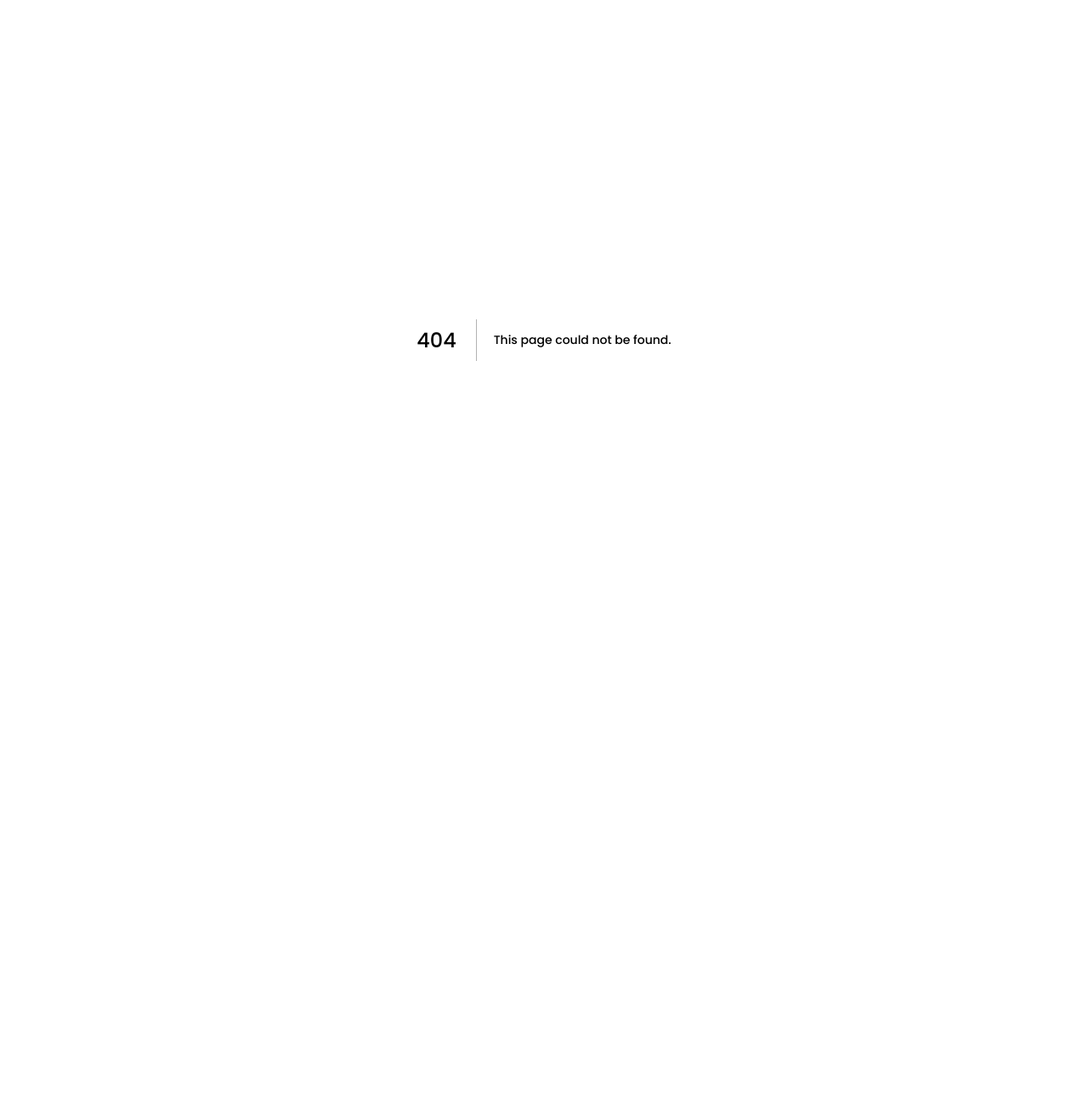
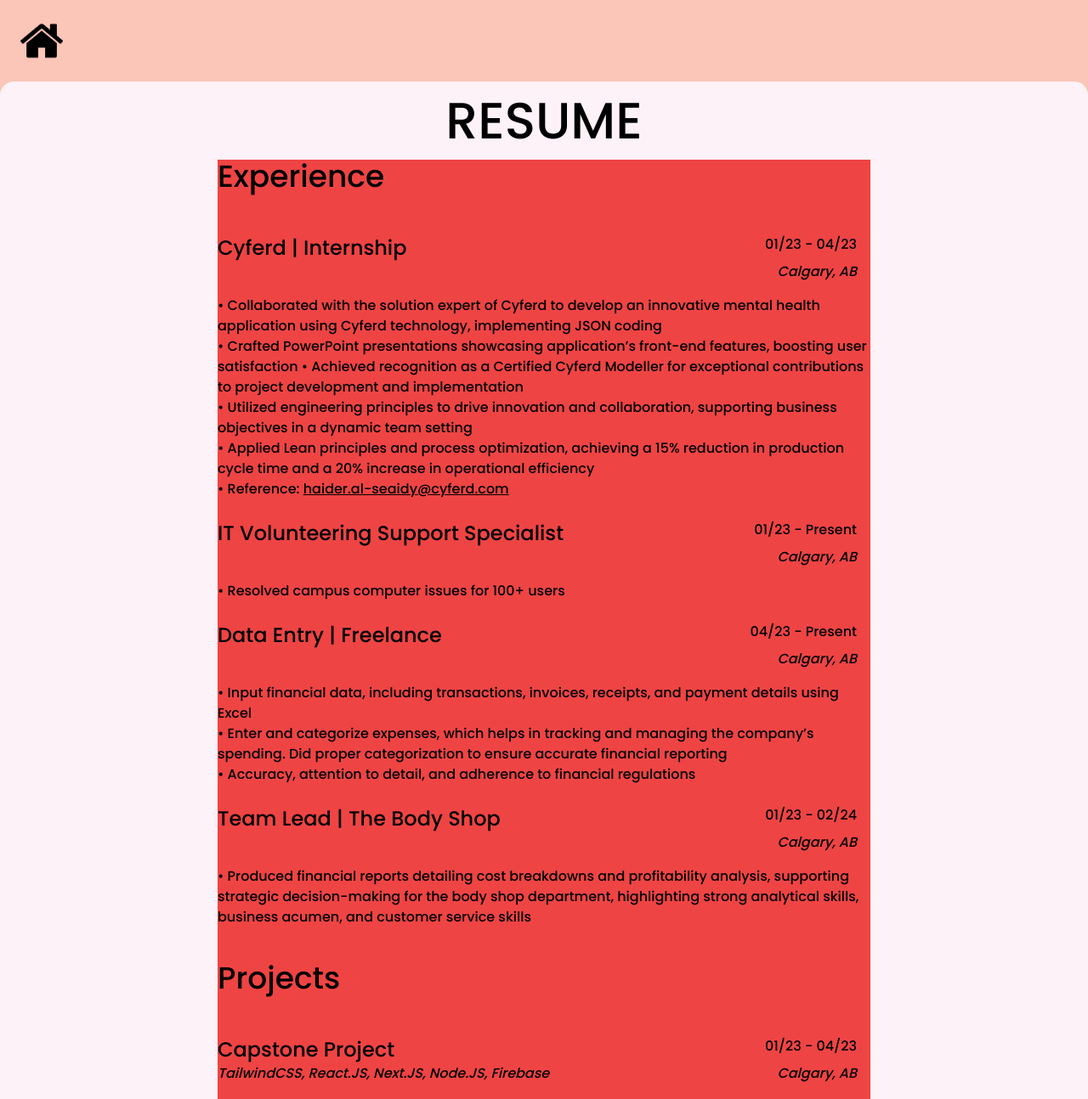
Before and after one commit to tansimafiana/Portfolio, a Next.js app in the folder tansimakamalfiana-portfolio/: page /pages/PortfolioPage in a window 1280 px wide. Before the commit this address had no page. Shown: the top 1294 px of the page at 85% size. Before the commit the page ends 800 px from the top, so only its background shows below. Built offline with nearby package versions, Linux system fonts and the light colour scheme.

Commit message:
addChanges

```diff
--- a/tansimakamalfiana-portfolio/app/components/Buttons.js
+++ b/tansimakamalfiana-portfolio/app/components/Buttons.js
@@ -1,11 +1,11 @@
 import Image from "next/image";
 import Link from "next/link"
 
-export default function Button({text, href}) {
+export default function Button({text, href, className}) {
   return (
     <main>
         <Link href={href ? href : ""}>
-            <button className=" text-2xl p-2 hover:underline">{text ? text : "Text"}</button>
+            <button className={className ? className : " text-2xl p-2 hover:underline"} >{text ? text : "Text"}</button>
         </Link>
     </main>
   );
--- /dev/null
+++ b/tansimakamalfiana-portfolio/app/components/MailIcon.js
@@ -0,0 +1,12 @@
+import Image from "next/image";
+import Link from "next/link"
+
+export default function MailIcon() {
+  return (
+    <main>
+        <a target="_blank" href="mailto:tansimafiana16@gmail.com">
+            <Image className="" src="/MailIcon.png" width="35" height="35" />
+        </a>
+    </main>
+  );
+}
--- a/tansimakamalfiana-portfolio/app/layout.js
+++ b/tansimakamalfiana-portfolio/app/layout.js
@@ -11,7 +11,7 @@ export const metadata = {
 
 export default function RootLayout({ children }) {
   return (
-    <html lang="en">
+    <html className="bg-rose-100"lang="en">
       {/*<Navigation />*/}
       <body className={inter.className}>{children}</body>
     </html>
--- a/tansimakamalfiana-portfolio/app/page.js
+++ b/tansimakamalfiana-portfolio/app/page.js
@@ -7,7 +7,7 @@ import Buttons from "@/app/components/Buttons"
 
 export default function Home() {
   return (
-    <main className="w-screen h-screen bg-[#FBC5B8] flex">
+    <main className="w-screen h-screen bg-rose-100 flex">
 
       <div className="m-auto w-red-200 w-4/5 justify-center">
         <div className="flex text-black">
@@ -28,9 +28,9 @@ export default function Home() {
             <h3 className=" text-4xl px-8 flex justify-center text-center font-poppinsThin">Hi, I'm Fiona! I'm a recent graduate with a passion for Web Development, UX/UI design, Project planning, and Software Development.</h3>
 
             <div className="flex w-full justify-evenly m-auto py-8 px-24">
-              <Buttons text="PORTFOLIO"/>
+              <Buttons text="PORTFOLIO" href="../pages/PortfolioPage"/>
               <Buttons text="RESUME" href="../pages/ResumePage"/>
-              <Buttons text="CONTACT" />
+              <Buttons text="CONTACT" href="../pages/ContactPage" />
             </div>
           </div>
         </div>
--- /dev/null
+++ b/tansimakamalfiana-portfolio/app/pages/ContactPage/page.js
@@ -0,0 +1,60 @@
+import Image from "next/image";
+import FionaIcon from "@/app/components/FionaIcon"
+import GitHubIcon from "@/app/components/GitHubIcon"
+import LinkedInIcon from "@/app/components/LinkedInIcon"
+import MailIcon from "@/app/components/MailIcon"
+import Buttons from "@/app/components/Buttons"
+
+import Navigation from "@/app/navigation/page"
+
+
+export default function ContactPage() {
+  return (
+
+
+
+
+
+
+<main className="w-screen h-screen bg-rose-100 flex-col text-black">
+
+            <div className=" flex top-0 right-0 h-16 w-full justify-end p-4">
+              <Buttons text="PORTFOLIO" href="../pages/PortfolioPage"/>
+              <Buttons text="RESUME" href="../pages/ResumePage"/>
+              <Buttons text="CONTACT" href="../pages/ContactPage" />
+            </div>
+
+      <div className="m-auto flex  w-red-200 w-4/5 justify-center h-full">
+        <div className="flex text-black align-middle py-36">
+
+          <div className="w-64">
+            <div className=" w-64">
+              <div className="flex justify-center m-auto"><FionaIcon /></div>
+
+
+            </div>
+          </div>
+
+          <div className="flex-col justify-center ">
+            <h1 className=" text-6xl py-4 px-8 text-center font-extrabold">Hello! Let's Connect?</h1>
+            <h3 className=" text-4xl py-4 px-8 flex justify-center text-center font-poppinsThin">Let's chat!</h3>
+
+            <div className="px-24">
+                <div className="flex">
+                    <div className="mt-2 pr-4"><MailIcon /></div>
+                    <Buttons className=" text-lg p-2 hover:underline" text="Email me" href="../pages/ContactPage" />
+                </div>
+                <div className="flex">
+                    <div className="mt-2 pr-4"><LinkedInIcon /></div>
+                    <Buttons className=" text-lg p-2 hover:underline" text="Connect with me on LinkedIn" href="../pages/ContactPage" />
+                </div>
+            </div>
+          </div>
+        </div>
+      </div>
+    </main>
+
+
+
+  );
+}
--- /dev/null
+++ b/tansimakamalfiana-portfolio/app/pages/PortfolioPage/page.js
@@ -0,0 +1,135 @@
+import Image from "next/image";
+import FionaIcon from "@/app/components/FionaIcon"
+import GitHubIcon from "@/app/components/GitHubIcon"
+import LinkedInIcon from "@/app/components/LinkedInIcon"
+import Buttons from "@/app/components/Buttons"
+
+import Navigation from "@/app/navigation/page"
+
+
+export default function PortfolioPage() {
+  return (
+    <main className="bg-[#FBC5B8] text-black my-auto flex-col flex flex-wrap rounded-2xl">
+      <Navigation />
+
+      <div className="w-screen bg-pink-50 flex-col rounded-2xl pb-12">
+        <h1 className=" mx-auto justify-center flex py-4 text-6xl">RESUME</h1>
+
+        {/* Double-sided pane */}
+        <div className="w-10/12 h-full flex flex-wrap justify-center mx-auto">
+          {/* First Side */}
+          <div className=" h-full bg-red-500 max-w-3xl">
+            <h2 className=" text-4xl pb-12">Experience</h2>
+
+            {/* Experience Field */}
+            <div className="">
+            <div className="w-full flex justify-space mx-auto">
+                <h3 className="mr-auto justify-start text-2xl">Cyferd | Internship </h3>
+                <h3 className="ml-auto pr-4">01/23 - 04/23</h3>
+              </div>
+              <div className="w-full flex justify-space mx-auto">
+                <h3 className="ml-auto pr-4 italic">Calgary, AB</h3>
+              </div>
+              <ul className="mt-4">
+                <li>• Collaborated with the solution expert of Cyferd to develop an innovative mental health application using Cyferd
+technology, implementing JSON coding</li>
+                <li>• Crafted PowerPoint presentations showcasing application’s front-end features, boosting user satisfaction
+• Achieved recognition as a Certified Cyferd Modeller for exceptional contributions to project development and
+implementation</li>
+                <li>• Utilized engineering principles to drive innovation and collaboration, supporting business objectives in a dynamic
+team setting</li>
+                <li>• Applied Lean principles and process optimization, achieving a 15% reduction in production cycle time and a 20%
+increase in operational efficiency</li>
+                <li>• Reference: <span className="underline">haider.al-seaidy@cyferd.com</span> <span className="underline"></span></li>
+              </ul>
+            </div>
+
+            {/* IT Volunteering */}
+            <div className="mt-6">
+            <div className="w-full flex justify-space mx-auto">
+                <h3 className="mr-auto justify-start text-2xl">IT Volunteering Support Specialist </h3>
+                <h3 className="ml-auto pr-4">01/23 - Present</h3>
+              </div>
+              <div className="w-full flex justify-space mx-auto">
+                <h3 className="ml-auto pr-4 italic">Calgary, AB</h3>
+              </div>
+              <ul className="mt-4">
+                <li>• Resolved campus computer issues for 100+ users</li>
+              </ul>
+            </div>
+
+            <div className="mt-6">
+            <div className="w-full flex justify-space mx-auto">
+                <h3 className="mr-auto justify-start text-2xl">Data Entry | Freelance</h3>
+                <h3 className="ml-auto pr-4">04/23 - Present</h3>
+              </div>
+              <div className="w-full flex justify-space mx-auto">
+                <h3 className="ml-auto pr-4 italic">Calgary, AB</h3>
+              </div>
+              <ul className="mt-4">
+                <li>• Input financial data, including transactions, invoices, receipts, and payment details using Excel</li>
+                <li>• Enter and categorize expenses, which helps in tracking and managing the company’s spending. Did proper
+categorization to ensure accurate financial reporting</li>
+                <li>• Accuracy, attention to detail, and adherence to financial regulations</li>
+
+              </ul>
+            </div>
+
+            <div className="mt-6">
+              <div className="w-full flex justify-space mx-auto">
+                <h3 className="mr-auto justify-start text-2xl">Team Lead | The Body Shop</h3>
+                <h3 className="ml-auto pr-4">01/23 - 02/24</h3>
+              </div>
+              <div className="w-full flex justify-space mx-auto">
+                <h3 className="ml-auto pr-4 italic">Calgary, AB</h3>
+              </div>
+              <ul className="mt-4">
+                <li>• Produced financial reports detailing cost breakdowns and profitability analysis, supporting strategic decision-making
+for the body shop department, highlighting strong analytical skills, business acumen, and customer service skills</li>
+              </ul>
+            </div>
+
+            <h2 className=" text-4xl pb-12 mt-10">Projects</h2>
+            <div className="">
+              <div className="w-full flex justify-space mx-auto">
+                <h3 className="mr-auto justify-start text-2xl">Capstone Project</h3>
+                <h3 className="ml-auto pr-4">01/23 - 04/23</h3>
+              </div>
+              <div className="w-full flex justify-space mx-auto">
+                <h3 className="mr-auto pr-4 italic"> TailwindCSS, React.JS, Next.JS, Node.JS, Firebase</h3>
+                <h3 className="ml-auto pr-4 italic">Calgary, AB</h3>
+              </div>
+              <ul className="mt-4">
+                <li>• Led Capstone team to develop dynamic cat breeding website</li>
+                <li>• Utilized React.js, Next.js, Node.js for scalability and front end, Firebase for real-time database</li>
+                <li>• Leveraged Visual Studio Code for coding, debugging, and Git/GitHub version control, achieving a boost in code
+quality and deployment efficiency</li>
+<li>• Employed UML diagrams for system architecture, following agile and scrum methodologies</li>
+<li>• Designed and developed an admin dashboard using React.js; streamlined management of 50+ cat breeds, 100 cats,
+and interactive site content, focusing in a increase in user satisfaction, and site content</li>
+<li>• Implemented Tailwind CSS for rapid UI prototyping and responsive design</li>
+
+              </ul>
+            </div>
+          </div>
+
+          {/* Second Side */}
+          <div className=" h-ful pl-8 ml-4">
+            <h2 className=" text-4xl pb-12">Education</h2>
+
+            <div className="w-full flex justify-space mx-auto">
+              <h3 className="mr-auto justify-start text-2xl">Southern Alberta Institute of Technology</h3>
+              <h3 className="ml-auto pr-4">09/22 - 04/24</h3>
+            </div>
+            <div className="w-full flex justify-space mx-auto">
+              <h3 className="mr-auto pr-4">Diploma in Software Development - Global Campus Scholarship Award</h3>
+              <h3 className="ml-auto pr-4 ">Calgary, AB</h3>
+            </div>
+
+            <h2 className=" text-4xl pb-12 mt-6">Skills</h2>
+          </div>
+        </div>
+      </div>
+    </main>
+  );
+}
```
Also changed, not shown: tansimakamalfiana-portfolio/public/MailIcon.png (added).
